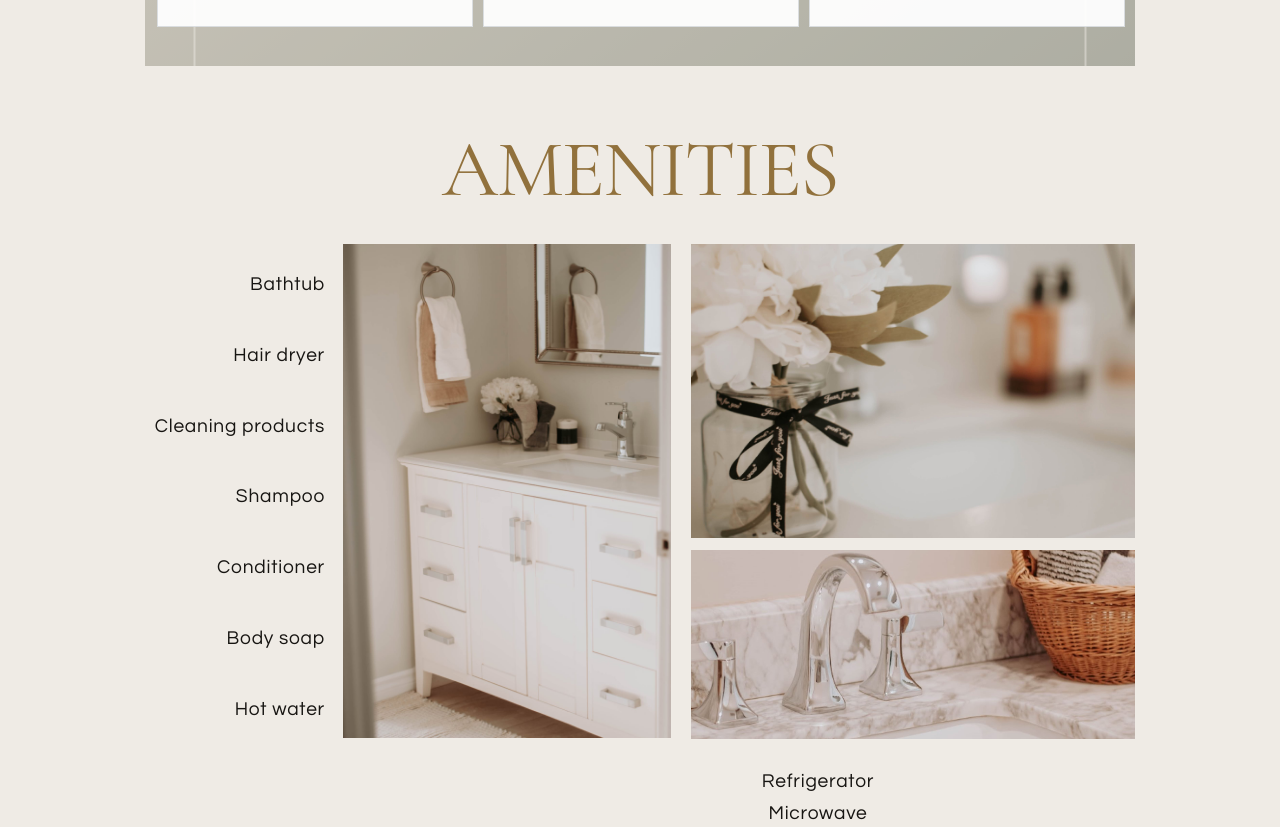
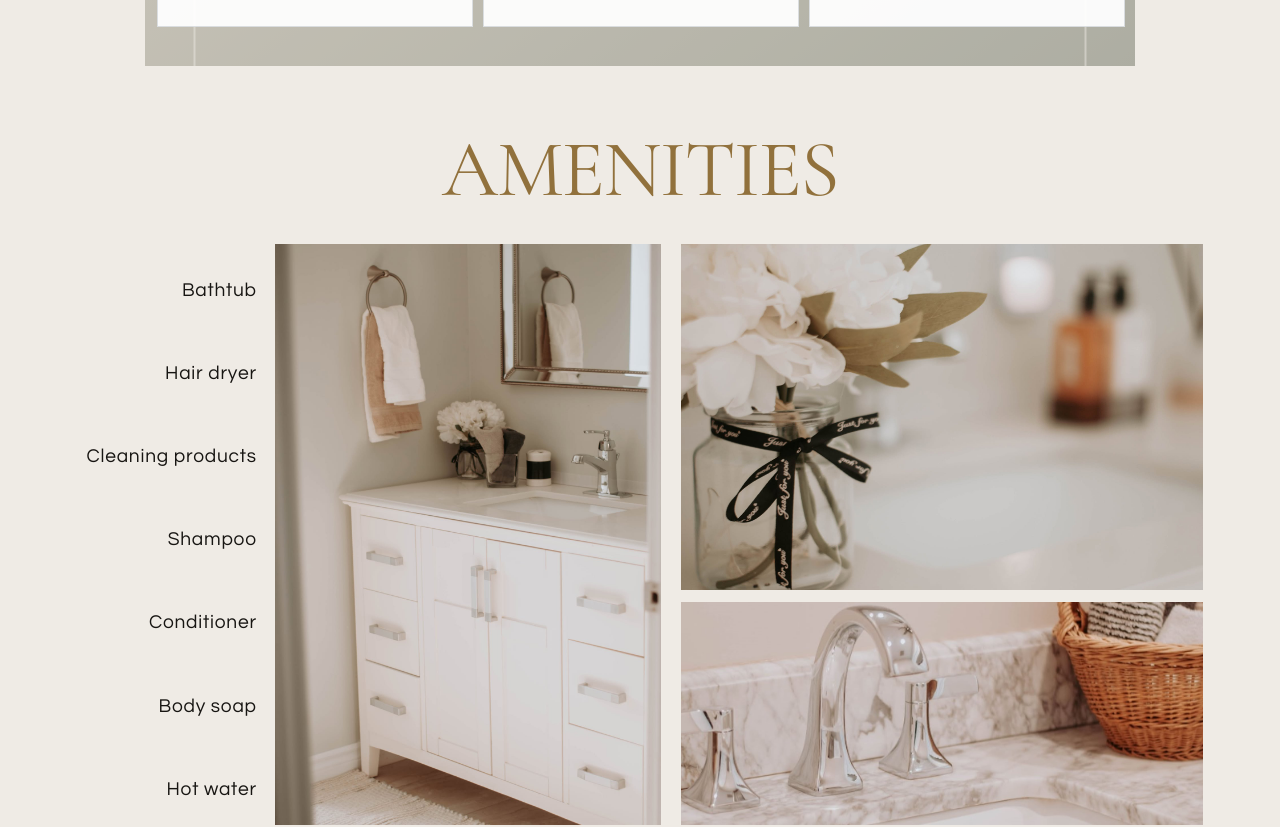
Before and after one commit to Fauxbear95/tuer-accomodations, a React (Vite) app: page / in a window 1280 px wide. Shown: the part 3160-3987 px from the top of the page. Built offline with nearby package versions, Linux system fonts and the light colour scheme.

Commit message:
Widen amenities section on desktop

```diff
--- a/src/styles/layout.css
+++ b/src/styles/layout.css
@@ -26,6 +26,11 @@
     margin-right: auto;
   }
 
+  .amenities-container {
+    width: min(calc(100% - 40px), max(1100px, 88vw), 1350px);
+    max-width: 1350px;
+  }
+
   .intro-grid {
     grid-template-columns: repeat(2, minmax(0, 1fr));
   }
```
